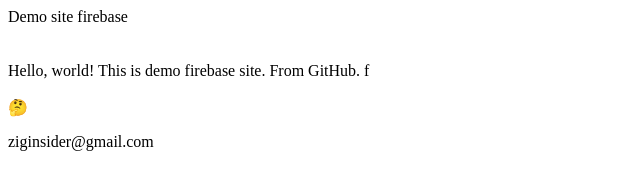
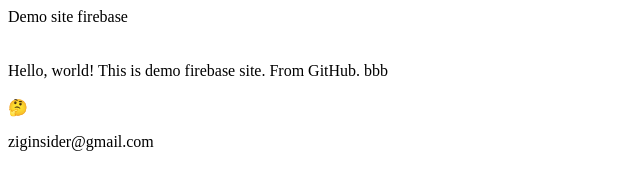
Before and after one commit to ziginsider/site, a plain HTML site: page index.html in a window 1280 px wide. Shown: the full height of the page, 0-640 px from the left. Drawn offline with Linux system fonts and the light colour scheme.

Commit message:
Update index.html

```diff
--- a/index.html
+++ b/index.html
@@ -7,7 +7,7 @@
 <br>
 <br>
 <br>
-Hello, world! This is demo firebase site. From GitHub. f
+Hello, world! This is demo firebase site. From GitHub. bbb
 <br>
 <br>
 🤔
```
